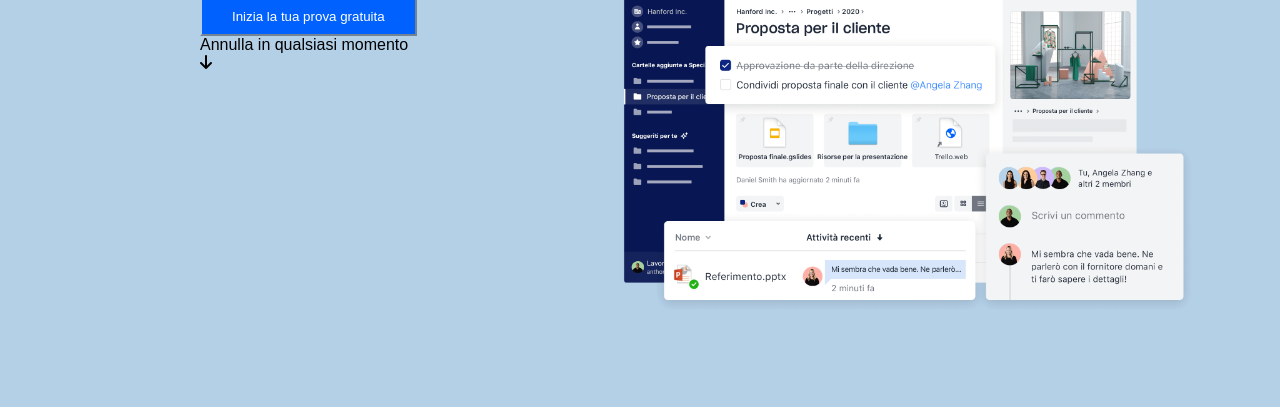
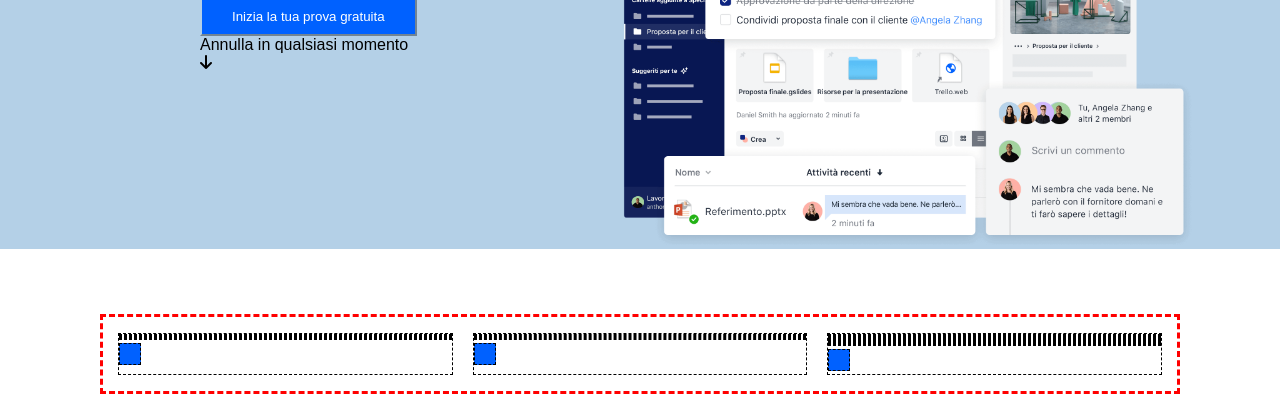
Before and after one commit to DemetrioPadre/htmlcss-dropbox, a plain HTML site: page index.html in a window 1280 px wide. Shown: the part 383-800 px from the top of the page. Drawn offline with Linux system fonts and the light colour scheme.

Commit message:
scheletro card

```diff
--- a/css/style.css
+++ b/css/style.css
@@ -33,8 +33,9 @@ header{
     margin-right: auto;
     padding-left: 15px;
     padding-right: 15px;
-    margin-left: 15px;
-    margin-right: 15px;
+
+
+
 }
 
 .d-flex{
@@ -47,10 +48,10 @@ header{
     width: 60%;
 }
 
- .col-30{
+ .jumbo-col-30{
     width: 30%;
  }
- .col-70{
+ .jumbo-col-70{
     width: 70%;
 
  }
@@ -89,6 +90,7 @@ margin:20px;
 
 .nav-right{
     flex-grow: 1;
+    color: grey;
 }
 .header-btn{
     background-color:#0061ff;
@@ -115,12 +117,13 @@ margin:20px;
 }*/
 #jumbo{
     background-color:#b4d0e7 ;
+    margin-bottom: 65px;
 }
 #jumbo > .container{
     max-width: 1200px;
 }
 #jumbo .overflow-img{
-    position: relative;
+    /*position: relative;*/
     top: 65px;
 }
 
@@ -134,10 +137,7 @@ margin:20px;
 .jumbotron-container{
     width: 1000px;
     margin-left: 200px;
-    /* background-color: #b4d0e7; */
-
     justify-content:center;
-    height:500px;
     position: relative;
 }
 
@@ -154,3 +154,15 @@ button{
 #jumbo-btn{
     color: white;
 }
+
+
+/* BUSINESS */
+
+#business > .container{
+    display: flex;
+    justify-content: space-between;
+    gap: 20px;
+}
+#business .card{
+    flex-grow: 1;
+}
--- a/index.html
+++ b/index.html
@@ -71,8 +71,31 @@
 
         </section>
 
-        <section>
-            <div class="container"></div>
+        <section id="business">
+            <div class="container debug">
+                <div class="card">
+                    <p></p>
+                    <p></p>
+                    <p></p>
+                    <button></button>
+                </div>
+                <div class="card">
+                    <p></p>
+                    <p></p>
+                    <p></p>
+                    <button></button>
+                </div>
+                <div class="card">
+                    <p></p>
+                    <p></p>
+                    <p></p>
+                    <p></p>
+                    <p></p>
+                    <p></p>
+                    <button></button>
+                </div>
+
+            </div>
         </section>
 
 
```
